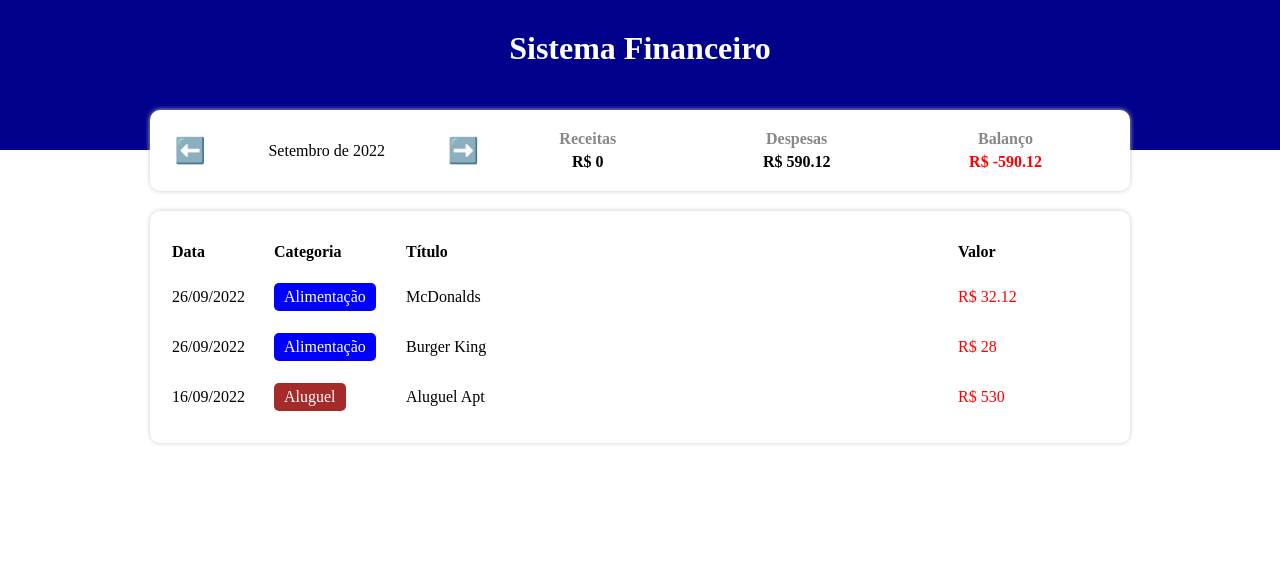
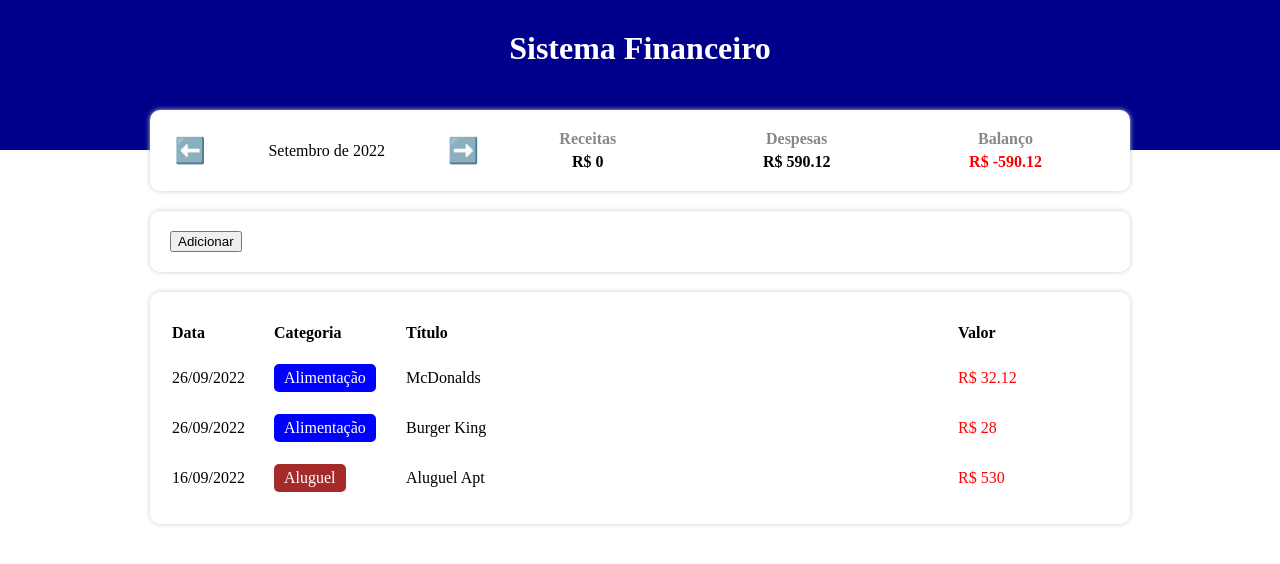
Before and after one commit to LoiolaBr17/Sistema_Financeiro, a React (Vite) app: page / in a window 1280 px wide. Shown: the top 564 px of the page. Built offline with nearby package versions, Linux system fonts and the light colour scheme.

Commit message:
created component InpuArea

```diff
--- a/src/App.tsx
+++ b/src/App.tsx
@@ -12,6 +12,7 @@
 
 import { TableArea } from './components/TableArea';
 import { InfoArea } from './components/InfoArea';
+import { InputArea } from './components/InputArea';
 
 const App = () => {
   const [list, setList] = useState(items);
@@ -45,6 +46,12 @@
     setCurrentMonth(newMonth);
   }
 
+  const handleAddItem = (item: Item) => {
+    let newList = [...list];
+    newList.push(item);
+    setList(newList);
+  }
+
   return (
     <C.Container>
       <C.Header>
@@ -59,6 +66,8 @@
           expense={expense}
         />
 
+        <InputArea onAdd={handleAddItem} />
+
         <TableArea list={filteredList}/>
 
       </C.Body>
--- /dev/null
+++ b/src/components/InputArea/index.tsx
@@ -0,0 +1,26 @@
+import { Item } from '../../types/Item';
+import * as C from './styles';
+
+type Props = {
+    onAdd: (item: Item) => void;
+}
+
+export const InputArea = ({ onAdd }: Props) => {
+
+    const handleAddEvent = () => {
+        let newItem: Item = {
+            date: new Date(2021,9,1),
+            category: 'food',
+            title: 'item de teste',
+            value: 250,
+        }
+
+        onAdd(newItem);
+    }
+
+    return (
+        <C.Container>
+            <button onClick={handleAddEvent}>Adicionar</button>
+        </C.Container>
+    );
+}
--- /dev/null
+++ b/src/components/InputArea/styles.ts
@@ -0,0 +1,9 @@
+import styled from "styled-components";
+
+export const Container = styled.div`
+    background-color: #FFF;
+    box-shadow: 0px 0px 5px #CCC;
+    border-radius: 10px;
+    padding: 20px;
+    margin-top: 20px;
+`;
```
